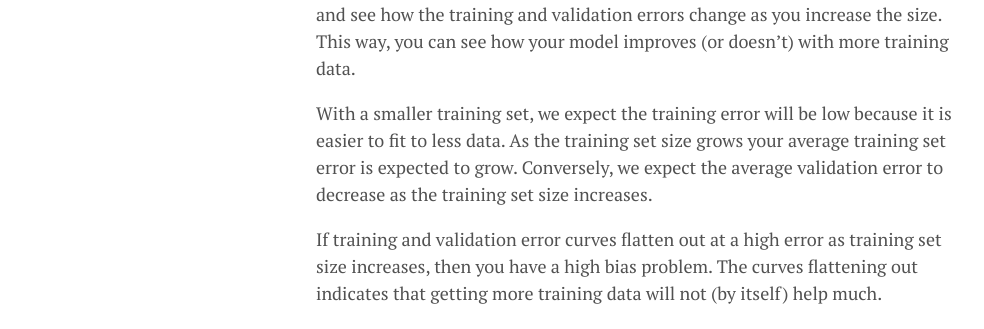
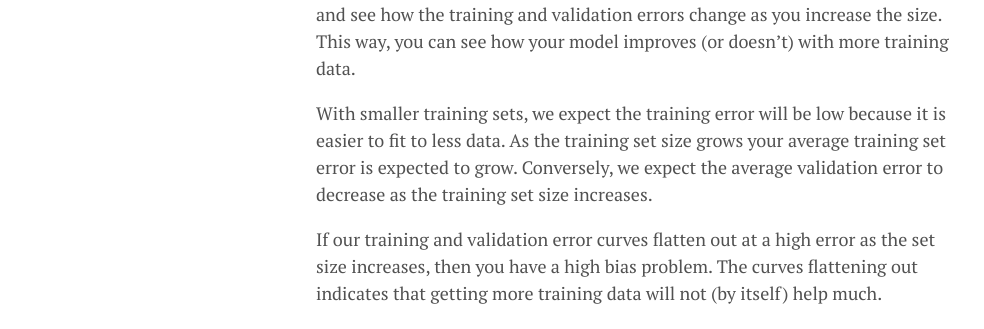
Before and after one commit to lgeurts/lgeurts.github.io, a Jekyll site: the page built from _posts/2018-06-29-artificial-intelligence-basics.md, in a window 1280 px wide and 900 px high, scrolled down 6500 px. Shown: the part 159-488 px from the top of the window, without its empty margins (0-984 px from the left). Built offline with Jekyll 4.4.1, drawn with Linux system fonts in a browser that asks for light colours; nearby versions of some CDN libraries.

Commit message:
Update 2018-06-29-artificial-intelligence-basics.md

```diff
--- a/_posts/2018-06-29-artificial-intelligence-basics.md
+++ b/_posts/2018-06-29-artificial-intelligence-basics.md
@@ -174,9 +174,9 @@ To start:
 
 To generate a learning curve, you deliberately shrink the size of the training set and see how the training and validation errors change as you increase the size. This way, you can see how your model improves (or doesn't) with more training data.
 
-With a smaller training set, we expect the training error will be low because it is easier to fit to less data. As the training set size grows your average training set error is expected to grow.
+With smaller training sets, we expect the training error will be low because it is easier to fit to less data. As the training set size grows your average training set error is expected to grow.
 Conversely, we expect the average validation error to decrease as the training set size increases.
 
-If training and validation error curves flatten out at a high error as training set size increases, then you have a high bias problem. The curves flattening out indicates that getting more training data will not (by itself) help much.
+If our training and validation error curves flatten out at a high error as the set size increases, then you have a high bias problem. The curves flattening out indicates that getting more training data will not (by itself) help much.
 
 On the other hand, high variance problems are indicated by a large gap between the training and validation error curves as training set size increases. You would also see a low training error. In this case, the curves are converging and more training data would help.
```
